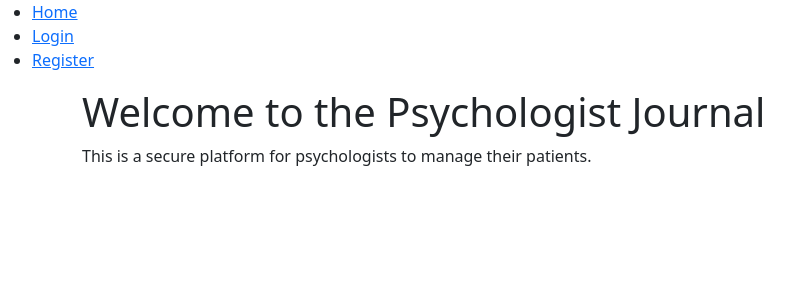
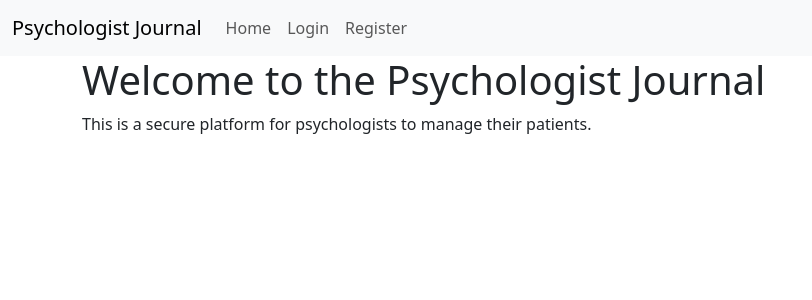
Before and after one commit to freddygot/lfjournal, a Flask app: page / in a window 1280 px wide. Shown: the top 300 px of the page, without its empty margins (0-812 px from the left). Run offline with Flask 3, Linux system fonts and the light colour scheme.

Commit message:
fikset bootstrap navbar

```diff
--- a/app/templates/navbar.html
+++ b/app/templates/navbar.html
@@ -1,13 +1,31 @@
 <!-- templates/navbar.html -->
-<nav>
-    <ul>
-        <li><a href="{{ url_for('home') }}">Home</a></li>
-        {% if current_user.is_authenticated %}
-            <li><a href="{{ url_for('patients') }}">My Patients</a></li>
-            <li><a href="{{ url_for('logout') }}">Logout</a></li>
-        {% else %}
-            <li><a href="{{ url_for('login') }}">Login</a></li>
-            <li><a href="{{ url_for('register') }}">Register</a></li>
-        {% endif %}
-    </ul>
+<nav class="navbar navbar-expand-lg navbar-light bg-light">
+    <div class="container-fluid">
+        <a class="navbar-brand" href="{{ url_for('home') }}">Psychologist Journal</a>
+        <button class="navbar-toggler" type="button" data-bs-toggle="collapse" data-bs-target="#navbarNav" aria-controls="navbarNav" aria-expanded="false" aria-label="Toggle navigation">
+            <span class="navbar-toggler-icon"></span>
+        </button>
+        <div class="collapse navbar-collapse" id="navbarNav">
+            <ul class="navbar-nav">
+                <li class="nav-item">
+                    <a class="nav-link" href="{{ url_for('home') }}">Home</a>
+                </li>
+                {% if current_user.is_authenticated %}
+                    <li class="nav-item">
+                        <a class="nav-link" href="{{ url_for('patients') }}">My Patients</a>
+                    </li>
+                    <li class="nav-item">
+                        <a class="nav-link" href="{{ url_for('logout') }}">Logout</a>
+                    </li>
+                {% else %}
+                    <li class="nav-item">
+                        <a class="nav-link" href="{{ url_for('login') }}">Login</a>
+                    </li>
+                    <li class="nav-item">
+                        <a class="nav-link" href="{{ url_for('register') }}">Register</a>
+                    </li>
+                {% endif %}
+            </ul>
+        </div>
+    </div>
 </nav>
```
